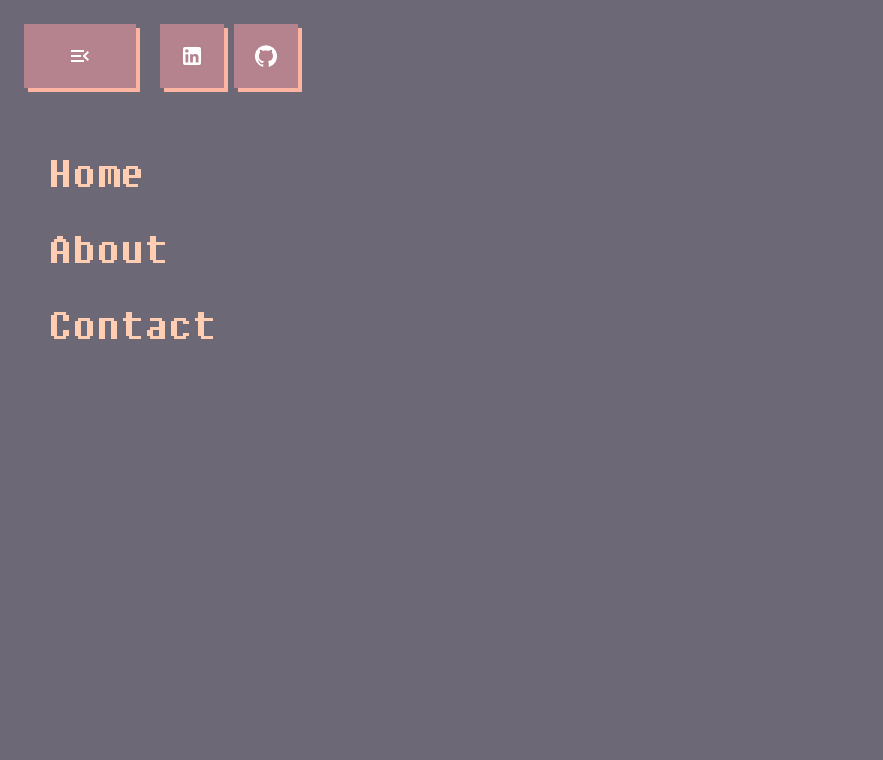
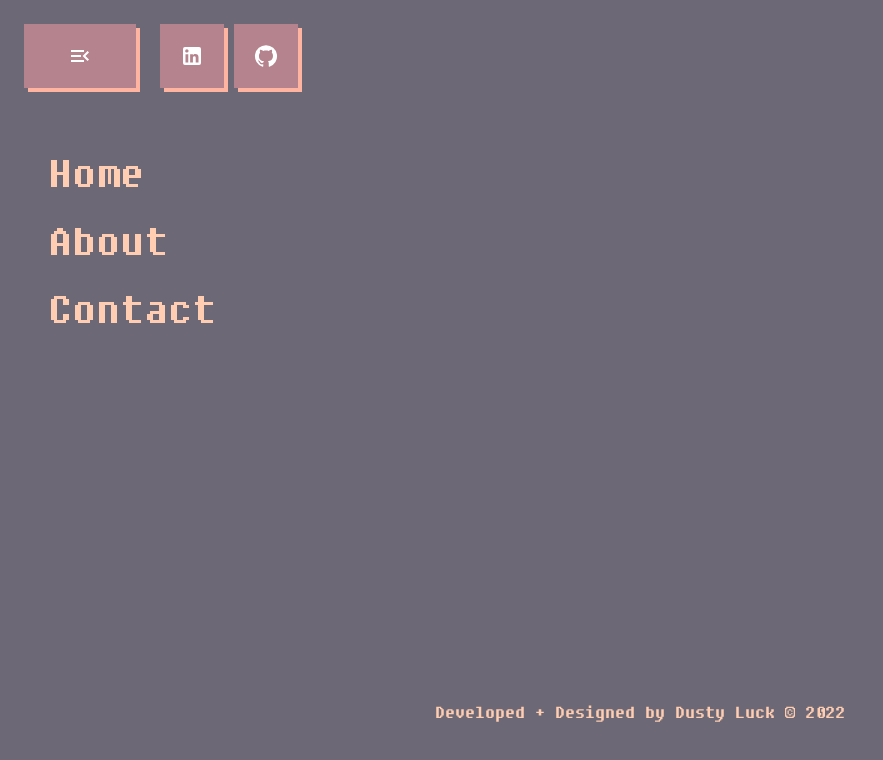
Before and after one commit to goingdust/portfolio, a Next.js app: page / in a window 1280 px wide. Both pictures are taken after a click on the button "Nav Menu". Shown: the top 760 px of the page, without its empty margins (0-883 px from the left). Built offline with nearby package versions, Linux system fonts and the light colour scheme.

Commit message:
Put Footer in Nav and apply drop shadow to nav header btns

```diff
--- /dev/null
+++ b/components/Footer/index.module.scss
@@ -0,0 +1,17 @@
+@import '@styles/colors';
+
+.footer {
+	width: 100%;
+	height: 5rem;
+  justify-self: end;
+	display: flex;
+	flex-direction: column;
+	align-items: center;
+	justify-content: center;
+  position: relative;
+  color: $apricot;
+
+  span {
+    font-size: 1.25rem;
+  }
+}
--- /dev/null
+++ b/components/Footer/index.tsx
@@ -0,0 +1,11 @@
+import styles from './index.module.scss';
+
+const Footer = () => {
+	return (
+		<footer className={styles.footer}>
+			<span>Developed + Designed by Dusty Luck © 2022</span>
+		</footer>
+	);
+};
+
+export default Footer;
--- a/components/Nav/index.module.scss
+++ b/components/Nav/index.module.scss
@@ -12,16 +12,47 @@
 		padding: 0 1.5rem;
 		gap: 1.5rem;
 
-		.light::before {
-			background: $melon;
+		.navHeaderBtn {
+			width: 7rem;
+			height: 4rem;
+			background: $english-lavender;
+			position: relative;
+			display: flex;
+			justify-content: center;
+			align-items: center;
+			transition: 0.1s ease-in-out;
 		}
 
-		.dark::before {
-			background: $old-lavender;
+		.light {
+			filter: drop-shadow(0.25rem 0.25rem $melon);
+
+			&:hover {
+				filter: drop-shadow(0.25rem 0.5rem $melon);
+			}
+
+			&:active {
+				background: $melon;
+				filter: drop-shadow(0.25rem 0.5rem 2px $english-lavender);
+				svg {
+					color: $old-lavender;
+				}
+			}
 		}
 
-		.light:active::before {
-			background: $english-lavender;
+		.dark {
+			filter: drop-shadow(0.25rem 0.25rem $old-lavender);
+
+			&:hover {
+				filter: drop-shadow(0.25rem 0.5rem $old-lavender);
+			}
+
+			&:active {
+				background: $melon;
+				filter: drop-shadow(0.25rem 0.5rem 2px $old-lavender);
+				svg {
+					color: $old-lavender;
+				}
+			}
 		}
 
 		.navHeaderLinks {
@@ -47,16 +78,20 @@
 }
 
 .navDisplay {
-	z-index: -2;
+	z-index: -1;
 	height: 100vh;
 	width: 100vw;
 	background: $old-lavender;
 	margin-top: -7rem;
 	position: absolute;
 	display: flex;
-	list-style: none;
 	flex-direction: column;
+	justify-content: space-between;
 	@include nav-menu-padding;
+
+	ul {
+		list-style: none;
+	}
 
 	li {
 		margin: 0.5rem 0;
@@ -93,7 +128,7 @@
 	padding-left: 0;
 	opacity: 0;
 	background: $apricot;
-  pointer-events: none;
+	pointer-events: none;
 }
 
 @keyframes showFromLeft {
--- a/components/Nav/index.tsx
+++ b/components/Nav/index.tsx
@@ -3,6 +3,7 @@ import { useCallback, useContext, useState } from 'react';
 import { GitHub, LinkedIn, Menu, MenuOpen } from '@mui/icons-material';
 import NavLinkItem from './NavLinkItem';
 import { HideNavContext } from '../../contexts/HideNavProvider';
+import Footer from '../Footer';
 
 const Nav = () => {
 	const [navVisible, setNavVisible] = useState<boolean>();
@@ -20,7 +21,7 @@ const Nav = () => {
 		<nav className={styles.navBar}>
 			<header className={hideNav ? 'bounce-out-up' : 'bounce-in-down'}>
 				<button
-					className={`nav-button-animate ${navVisible ? styles.light : styles.dark}`}
+					className={`${styles.navHeaderBtn} ${navVisible ? styles.light : styles.dark}`}
 					onClick={headerNavLinkItemClickHandler}
 					aria-label={navVisible ? 'Close Nav Menu' : 'Nav Menu'}
 				>
@@ -32,7 +33,7 @@ const Nav = () => {
 							target='_blank'
 							rel='noreferrer'
 							href='https://www.linkedin.com/in/dusty-luck'
-							className={`nav-button-animate ${navVisible ? styles.light : styles.dark}`}
+							className={`${styles.navHeaderBtn} ${navVisible ? styles.light : styles.dark}`}
 							aria-label='LinkedIn'
 							onClick={headerNavLinkItemClickHandler}
 						>
@@ -44,7 +45,7 @@ const Nav = () => {
 							target='_blank'
 							rel='noreferrer'
 							href='https://github.com/goingdust'
-							className={`nav-button-animate ${navVisible ? styles.light : styles.dark}`}
+							className={`${styles.navHeaderBtn} ${navVisible ? styles.light : styles.dark}`}
 							aria-label='GitHub'
 							onClick={headerNavLinkItemClickHandler}
 						>
@@ -53,11 +54,12 @@ const Nav = () => {
 					</li>
 				</ul>
 			</header>
-			<ul
+			<div
 				className={`${styles.navDisplay} ${
 					navVisible ? styles.navShow : navVisible !== undefined ? styles.navHide : 'hidden'
 				}`}
 			>
+				<ul>
 					<li>
 						<NavLinkItem
 							path='/'
@@ -83,6 +85,8 @@ const Nav = () => {
 						/>
 					</li>
 				</ul>
+				<Footer />
+			</div>
 		</nav>
 	);
 };
--- a/styles/globals.scss
+++ b/styles/globals.scss
@@ -1,7 +1,6 @@
 @import 'colors';
 @import 'animate.css';
 @import 'mixins';
-@import 'nav-button-animate';
 @import 'avatar-animate';
 @import 'keyframes';
 
--- a/styles/nav-button-animate.scss
+++ /dev/null
@@ -1,42 +0,0 @@
-@import 'colors';
-
-.nav-button-animate {
-  width: 7rem;
-  height: 4rem;
-  background: $english-lavender;
-  position: relative;
-  display: flex;
-  justify-content: center;
-  align-items: center;
-}
-
-.nav-button-animate:active {
-  background: $melon;
-
-  svg {
-    color: $old-lavender;
-  }
-}
-
-.nav-button-animate::before {
-  content: '';
-  width: 7rem;
-  height: 4rem;
-  position: absolute;
-  left: 0.25rem;
-  top: 0.25rem;
-  z-index: -1;
-}
-
-.nav-button-animate:active::before {
-  filter: blur(2px);
-}
-
-.nav-button-animate:hover::before {
-  top: 0.5rem;
-  transition: 0.1s ease-in-out;
-}
-
-.nav-button-animate:not(:hover)::before {
-  transition: 0.1s ease-in-out;
-}
```
Lines whose indentation alone changed are shown as unchanged.
